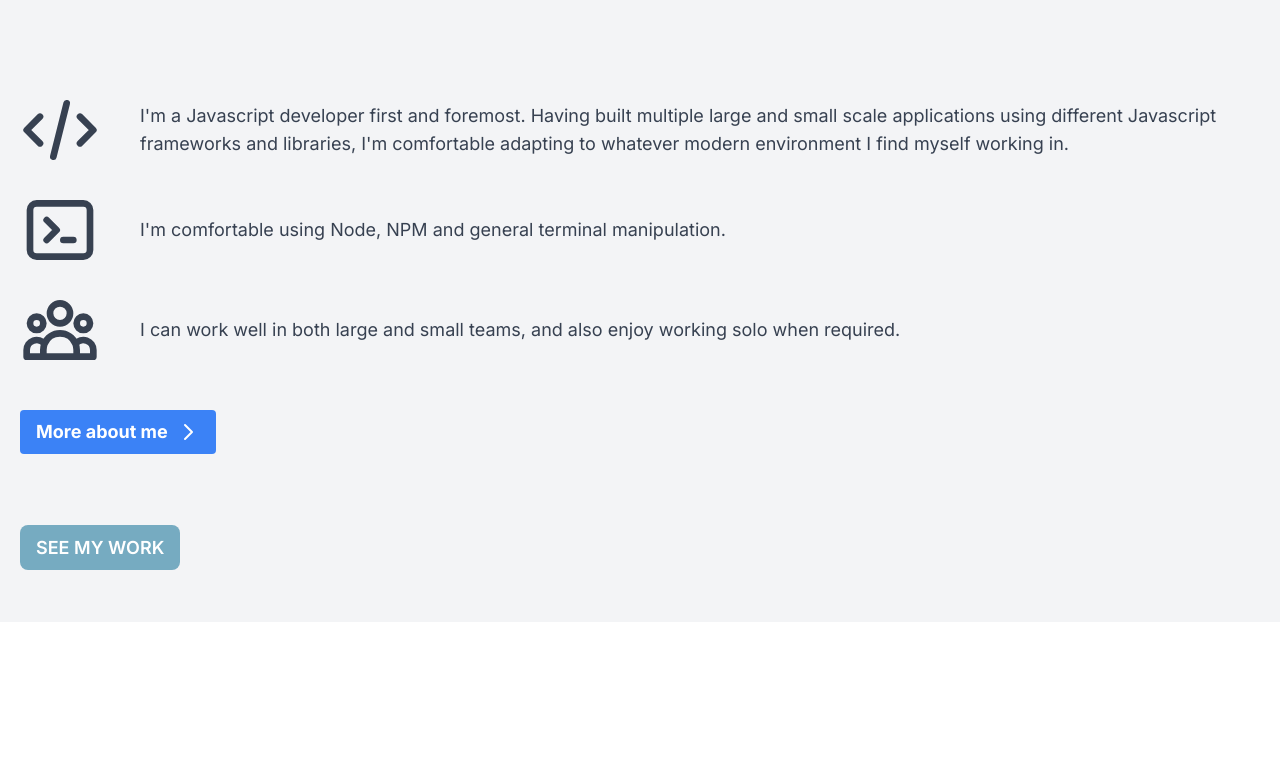
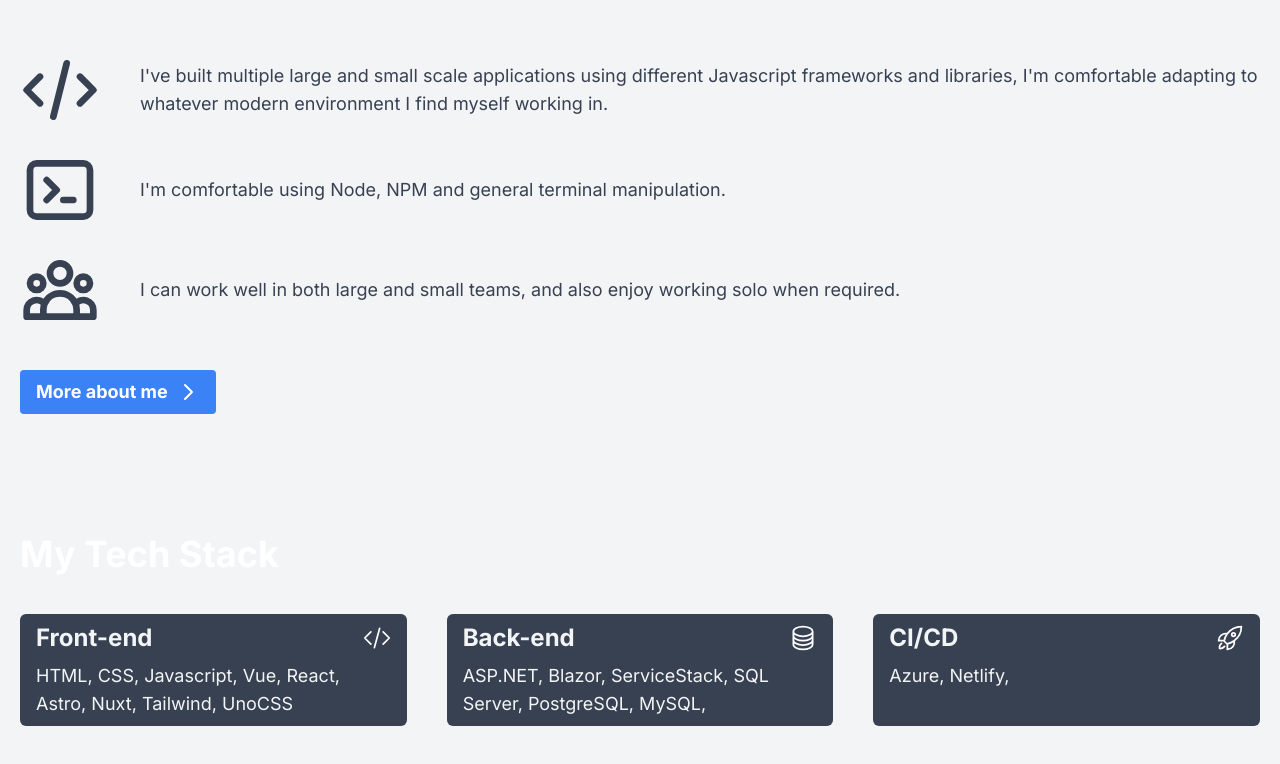
Before and after one commit to ajbates93/dev-portfolio, a Vue app: page / in a window 1280 px wide. Shown: the part 782-1546 px from the top of the page. Before the commit the page ends 1404 px from the top, so only its background shows below. Built offline with nearby package versions, Linux system fonts and the light colour scheme.

Commit message:
feat: more updates to homepage

```diff
--- /dev/null
+++ b/src/composables/index.ts
@@ -0,0 +1,94 @@
+const getAboutBullets = () => {
+  return [
+    {
+      icon: '<svg xmlns="http://www.w3.org/2000/svg" class="h-20 w-20 dark:text-white text-gray-700" fill="none" viewBox="0 0 24 24" stroke="currentColor"><path stroke-linecap="round" stroke-linejoin="round" stroke-width="2" d="M10 20l4-16m4 4l4 4-4 4M6 16l-4-4 4-4" /></svg>',
+      content: "I've built multiple large and small scale applications using different Javascript frameworks and libraries, I'm comfortable adapting to whatever modern environment I find myself working in.",
+      delay: '1s'
+    },
+    {
+      icon: '<svg xmlns="http://www.w3.org/2000/svg" class="h-20 w-20 dark:text-white text-gray-700" fill="none" viewBox="0 0 24 24" stroke="currentColor"><path stroke-linecap="round" stroke-linejoin="round" stroke-width="2" d="M8 9l3 3-3 3m5 0h3M5 20h14a2 2 0 002-2V6a2 2 0 00-2-2H5a2 2 0 00-2 2v12a2 2 0 002 2z" /></svg>',
+      content: "I'm comfortable using Node, NPM and general terminal manipulation.",
+      delay: '2s'
+    },
+    {
+      icon: '<svg xmlns="http://www.w3.org/2000/svg" class="h-20 w-20 dark:text-white text-gray-700" fill="none" viewBox="0 0 24 24" stroke="currentColor"><path stroke-linecap="round" stroke-linejoin="round" stroke-width="2" d="M17 20h5v-2a3 3 0 00-5.356-1.857M17 20H7m10 0v-2c0-.656-.126-1.283-.356-1.857M7 20H2v-2a3 3 0 015.356-1.857M7 20v-2c0-.656.126-1.283.356-1.857m0 0a5.002 5.002 0 019.288 0M15 7a3 3 0 11-6 0 3 3 0 016 0zm6 3a2 2 0 11-4 0 2 2 0 014 0zM7 10a2 2 0 11-4 0 2 2 0 014 0z" /></svg>',
+      content: "I can work well in both large and small teams, and also enjoy working solo when required.",
+      delay: '3s'
+    }
+  ]
+}
+
+const getTechStack = () => {
+  return [
+    {
+      content: 'HTML',
+      category: 0 // front end
+    },
+    {
+      content: 'CSS',
+      category: 0 // front end
+    },
+    {
+      content: 'Javascript',
+      category: 0 // front end
+    },
+    {
+      content: 'Vue',
+      category: 0 // front end
+    },
+    {
+      content: 'React',
+      category: 0 // front end
+    },
+    {
+      content: 'Astro',
+      category: 0 // front end
+    },
+    {
+      content: 'Nuxt',
+      category: 0 // front end
+    },
+    {
+      content: 'Tailwind',
+      category: 0 // front end
+    },
+    {
+      content: 'UnoCSS',
+      category: 0 // front end
+    },
+    {
+      content: 'ASP.NET',
+      category: 1 // back end
+    },
+    {
+      content: 'Blazor',
+      category: 1
+    },
+    {
+      content: 'ServiceStack',
+      category: 1
+    },
+    {
+      content: 'SQL Server',
+      category: 1
+    },
+    {
+      content: 'PostgreSQL',
+      category: 1
+    },
+    {
+      content: 'MySQL',
+      category: 1
+    },
+    {
+      content: 'Azure',
+      category: 2 // CI/CD
+    },
+    {
+      content: 'Netlify',
+      category: 2 // CI/CD
+    },
+  ]
+}
+
+export { getAboutBullets, getTechStack }
--- a/src/views/Home.vue
+++ b/src/views/Home.vue
@@ -4,12 +4,12 @@
       <div class="hero-title dark:text-white text-pastel-blue font-bold text-7xl mb-5">Hello!</div>
       <div class="hero-title dark:text-white text-pastel-blue font-bold text-7xl mb-5">I'm Alex Bates</div>
       <picture class="hero-picture text-center my-10 block">
-        <img class="mx-auto overflow-hidden rounded-full border-4 border-slate-800" src="@/assets/images/headshot.jpg" alt="">
+        <img class="mx-auto overflow-hidden rounded-full border-4 border-pastel-blue dark:border-white" src="@/assets/images/headshot.jpg" alt="">
       </picture>
       <div class="hero-subtitle dark:text-gray-400 text-black-700 w-full max-w-2xl mx-auto text-xl">I'm a full-stack software developer with a keen passion for building beautiful websites and web applications.</div>
     </div>
-    <div id="content" class="p-5">
-      <div class="hero-bullets mt-20 my-10 max-w-screen-xl mx-auto">
+    <div id="content" class="p-5 dark:bg-gray-800">
+      <div class="hero-bullets my-10 max-w-screen-xl mx-auto">
         <div v-for="(bullet, idx) in bullets" :key="idx" class="hero-bullet flex items-center my-5 animate__animated animate__faster animate__fadeInUp" :class="`animate__delay-${bullet.delay}`">
           <div class="hero-bullet-icon flex-none w-auto pr-10" v-html="bullet.icon"></div>
           <div class="hero-bullet-text dark:text-white text-gray-700 text-lg">{{bullet.content}}</div>
@@ -23,40 +23,67 @@
           </router-link>
         </div>
       </div>
-      <div class="hero-action py-10">
-        <router-link tag="button" to="/work" class="sm:w-auto text-lg font-semibold bg-pastel-blue rounded-lg text-white py-3 px-4 focus:outline-none focus-visible:ring-2 focus-visible:ring-violet-600 focus-visible:ring-offset-2 focus-visible:ring-offset-gray-900 hover:bg-violet-500">SEE MY WORK</router-link>
+    </div>
+    <div id="techStack" class="p-5">
+      <div class="hero-action py-10 mx-auto max-w-screen-xl">
+        <div>
+          <div class="text-4xl font-bold text-white mb-10">My Tech Stack</div>
+          <div class="grid grid-cols-3 gap-10">
+            <div class="bg-gray-700 hover:bg-blue-500 rounded-md py-2 px-4 text-gray-100 text-lg">
+              <div class="mb-2 text-2xl font-bold text-gray-100 flex justify-between items-center">
+                Front-end
+                <svg xmlns="http://www.w3.org/2000/svg" fill="none" viewBox="0 0 24 24" stroke-width="1.5" stroke="currentColor" class="w-7 h-7 text-white">
+                  <path stroke-linecap="round" stroke-linejoin="round" d="M17.25 6.75L22.5 12l-5.25 5.25m-10.5 0L1.5 12l5.25-5.25m7.5-3l-4.5 16.5" />
+                </svg>
+              </div>
+              <div v-for="(tech, idx) in frontEndTechs" :key="idx" class="inline">
+                {{tech.content}}<span v-if="idx !== frontEndTechs.length - 1">, </span>
+              </div>
+            </div>
+            <div class="bg-gray-700 hover:bg-blue-500 rounded-md py-2 px-4 text-gray-100 text-lg">
+              <div class="mb-2 text-2xl font-bold text-gray-100 flex justify-between items-center">
+                Back-end
+                <svg xmlns="http://www.w3.org/2000/svg" fill="none" viewBox="0 0 24 24" stroke-width="1.5" stroke="currentColor" class="w-7 h-7 text-white">
+                  <path stroke-linecap="round" stroke-linejoin="round" d="M20.25 6.375c0 2.278-3.694 4.125-8.25 4.125S3.75 8.653 3.75 6.375m16.5 0c0-2.278-3.694-4.125-8.25-4.125S3.75 4.097 3.75 6.375m16.5 0v11.25c0 2.278-3.694 4.125-8.25 4.125s-8.25-1.847-8.25-4.125V6.375m16.5 0v3.75m-16.5-3.75v3.75m16.5 0v3.75C20.25 16.153 16.556 18 12 18s-8.25-1.847-8.25-4.125v-3.75m16.5 0c0 2.278-3.694 4.125-8.25 4.125s-8.25-1.847-8.25-4.125" />
+                </svg>
+              </div>
+              <div v-for="(tech, idx) in backEndTechs" :key="idx" class="inline">
+                {{tech.content}}<span v-if="idx !== frontEndTechs.length - 1">, </span>
+              </div>
+            </div>
+            <div class="bg-gray-700 hover:bg-blue-500 rounded-md py-2 px-4 text-gray-100 text-lg">
+              <div class="mb-2 text-2xl font-bold text-gray-100 flex justify-between items-center">
+                CI/CD
+                <svg xmlns="http://www.w3.org/2000/svg" fill="none" viewBox="0 0 24 24" stroke-width="1.5" stroke="currentColor" class="w-7 h-7 text-white">
+                  <path stroke-linecap="round" stroke-linejoin="round" d="M15.59 14.37a6 6 0 01-5.84 7.38v-4.8m5.84-2.58a14.98 14.98 0 006.16-12.12A14.98 14.98 0 009.631 8.41m5.96 5.96a14.926 14.926 0 01-5.841 2.58m-.119-8.54a6 6 0 00-7.381 5.84h4.8m2.581-5.84a14.927 14.927 0 00-2.58 5.84m2.699 2.7c-.103.021-.207.041-.311.06a15.09 15.09 0 01-2.448-2.448 14.9 14.9 0 01.06-.312m-2.24 2.39a4.493 4.493 0 00-1.757 4.306 4.493 4.493 0 004.306-1.758M16.5 9a1.5 1.5 0 11-3 0 1.5 1.5 0 013 0z" />
+                </svg>
+              </div>
+              <div v-for="(tech, idx) in devopsTechs" :key="idx" class="inline">
+                {{tech.content}}<span v-if="idx !== frontEndTechs.length - 1">, </span>
+              </div>
+            </div>
+          </div>
+        </div>
+        <!-- <router-link tag="button" to="/work" class="inline-block sm:w-auto text-lg font-semibold bg-pastel-blue rounded-lg text-white py-3 px-4 focus:outline-none focus-visible:ring-2 focus-visible:ring-violet-600 focus-visible:ring-offset-2 focus-visible:ring-offset-gray-900 hover:bg-violet-500">SEE MY WORK</router-link> -->
       </div>
     </div>
   </div>
 </template>
 
-<script lang="ts">
-import { defineComponent } from 'vue';
-
-export default defineComponent({
-  name: 'Home',
-  data() {
-    return {
-      bullets: [
-        {
-          icon: '<svg xmlns="http://www.w3.org/2000/svg" class="h-20 w-20 dark:text-white text-gray-700" fill="none" viewBox="0 0 24 24" stroke="currentColor"><path stroke-linecap="round" stroke-linejoin="round" stroke-width="2" d="M10 20l4-16m4 4l4 4-4 4M6 16l-4-4 4-4" /></svg>',
-          content: "I'm a Javascript developer first and foremost. Having built multiple large and small scale applications using different Javascript frameworks and libraries, I'm comfortable adapting to whatever modern environment I find myself working in.",
-          delay: '1s'
-        },
-        {
-          icon: '<svg xmlns="http://www.w3.org/2000/svg" class="h-20 w-20 dark:text-white text-gray-700" fill="none" viewBox="0 0 24 24" stroke="currentColor"><path stroke-linecap="round" stroke-linejoin="round" stroke-width="2" d="M8 9l3 3-3 3m5 0h3M5 20h14a2 2 0 002-2V6a2 2 0 00-2-2H5a2 2 0 00-2 2v12a2 2 0 002 2z" /></svg>',
-          content: "I'm comfortable using Node, NPM and general terminal manipulation.",
-          delay: '2s'
-        },
-        {
-          icon: '<svg xmlns="http://www.w3.org/2000/svg" class="h-20 w-20 dark:text-white text-gray-700" fill="none" viewBox="0 0 24 24" stroke="currentColor"><path stroke-linecap="round" stroke-linejoin="round" stroke-width="2" d="M17 20h5v-2a3 3 0 00-5.356-1.857M17 20H7m10 0v-2c0-.656-.126-1.283-.356-1.857M7 20H2v-2a3 3 0 015.356-1.857M7 20v-2c0-.656.126-1.283.356-1.857m0 0a5.002 5.002 0 019.288 0M15 7a3 3 0 11-6 0 3 3 0 016 0zm6 3a2 2 0 11-4 0 2 2 0 014 0zM7 10a2 2 0 11-4 0 2 2 0 014 0z" /></svg>',
-          content: "I can work well in both large and small teams, and also enjoy working solo when required.",
-          delay: '3s'
-        }
-      ]
-    }
-  }
-});
+<script setup lang="ts">
+  import { computed, ref } from 'vue';
+  import { getAboutBullets, getTechStack } from '../composables'
+  const bullets = ref(getAboutBullets())
+  const techStack = ref(getTechStack())
+  const frontEndTechs = computed(() => {
+    return techStack.value.filter(x => x.category == 0)
+  })
+  const backEndTechs = computed(() => {
+    return techStack.value.filter(x => x.category == 1)
+  })
+  const devopsTechs = computed(() => {
+    return techStack.value.filter(x => x.category == 2)
+  })
 </script>
 
 <style lang="less">
```
